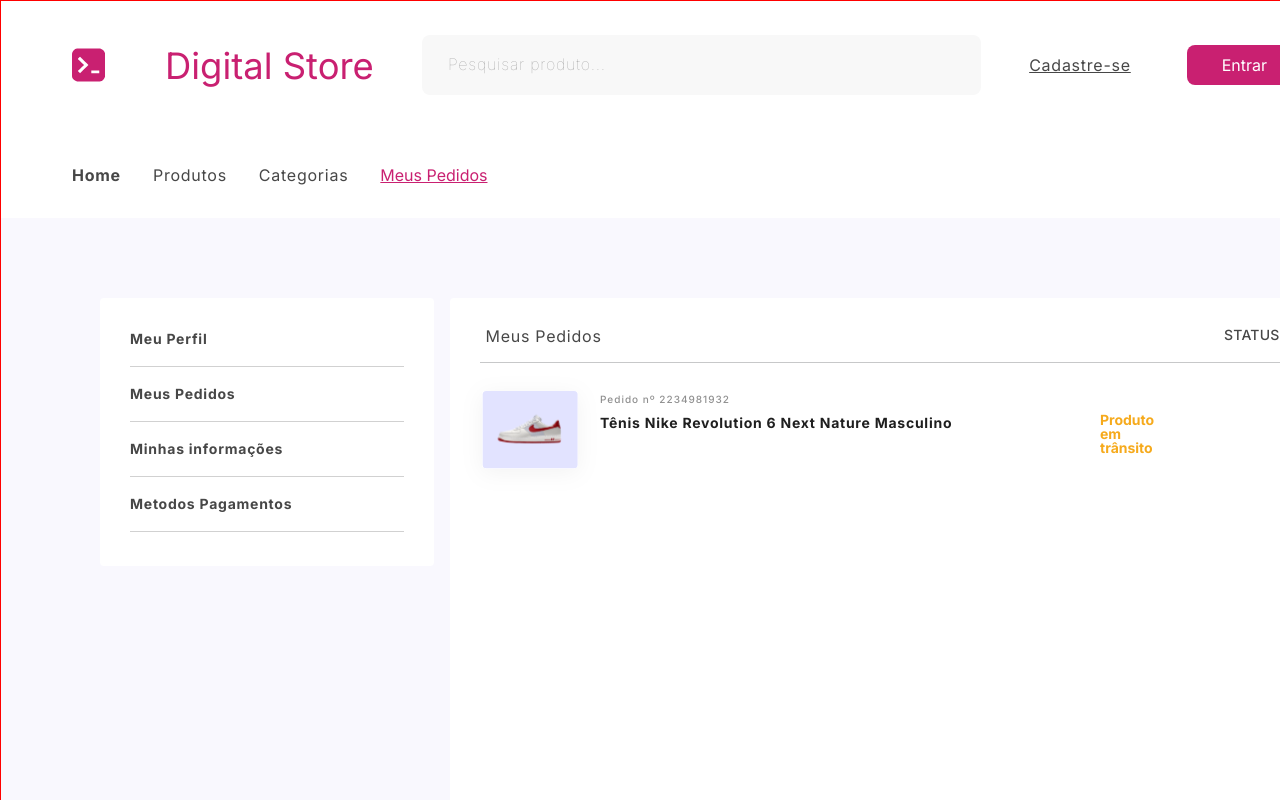
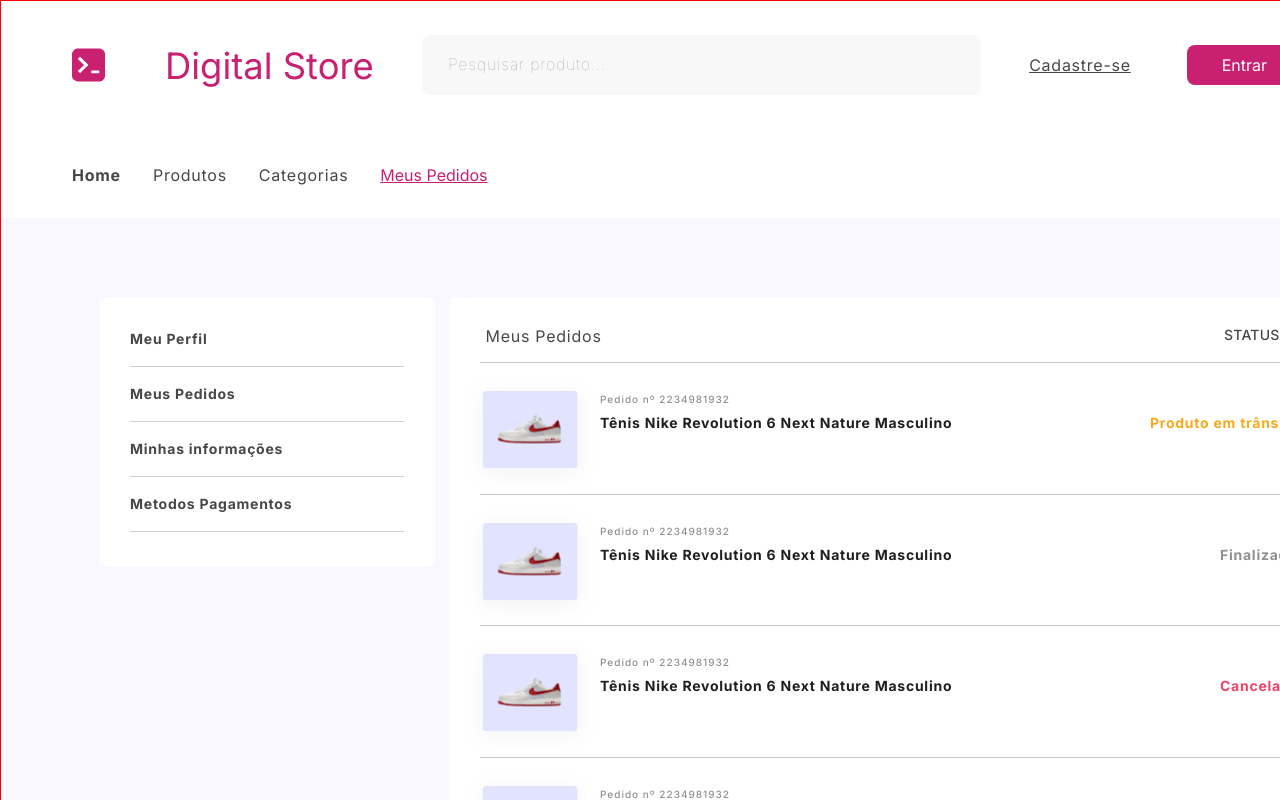
Before and after one commit to SergioFerreiraFilho/Digital-Store, a React (Create React App) app: page /meus-pedidos in a window 1280 px wide. Shown: the top 800 px of the page. Built offline with nearby package versions, Linux system fonts and the light colour scheme.

Commit message:
Adicionando mais status de pedidos nos pedidos selecionados

```diff
--- a/src/components/MeusPedidosSelecionados/index.js
+++ b/src/components/MeusPedidosSelecionados/index.js
@@ -1,5 +1,4 @@
-// import quadrado from "../../assets/MeusPedidosSelecionados/quadrado.svg";
-// import tenispequeno from "../../assets/MeusPedidosSelecionados/tenispequeno.svg";
+
 import imagemtenis from "../../assets/PedidosSelecionados/tenisquadrado.svg";
 
 import "./style.css"
@@ -24,6 +23,42 @@
                 </div>
 
             </div>
+            <hr className="linha" />
+            <div className="coluna-geral">
+                <img className="imagem-tenis" src={imagemtenis} />
+
+                <div className="coluna-pedido">
+                    <p className="numero-pedido">Pedido nº 2234981932</p>
+                    <p className="descricao-produto">Tênis Nike Revolution 6 Next Nature Masculino</p>
+                    <p className="status-finalizado">Finalizado</p>
+                </div>
+
+            </div>
+
+            <hr className="linha" />
+            <div className="coluna-geral">
+                <img className="imagem-tenis" src={imagemtenis} />
+
+                <div className="coluna-pedido">
+                    <p className="numero-pedido">Pedido nº 2234981932</p>
+                    <p className="descricao-produto">Tênis Nike Revolution 6 Next Nature Masculino</p>
+                    <p className="status-cancelado">Cancelado</p>
+                </div>
+
+            </div>
+
+            <hr className="linha" />
+            <div className="coluna-geral">
+                <img className="imagem-tenis" src={imagemtenis} />
+
+                <div className="coluna-pedido">
+                    <p className="numero-pedido">Pedido nº 2234981932</p>
+                    <p className="descricao-produto">Tênis Nike Revolution 6 Next Nature Masculino</p>
+                    <p className="status-finalizado">Finalizado</p>
+                </div>
+
+            </div>
+
         </div>
     )
 }
--- a/src/components/MeusPedidosSelecionados/style.css
+++ b/src/components/MeusPedidosSelecionados/style.css
@@ -6,7 +6,7 @@
     /* gap: 20px;     */
     /* position: absolute; */
     width: 890px;
-    height: 572px;
+    height: 580px;
     margin-left: 449px;
     margin-top: 80px;
     background: #FFFFFF;
@@ -20,10 +20,9 @@
     font-size: 14px;
     letter-spacing: 0.75px;
     color: #474747;
-    /* margin-right: 956px; */
     padding-top: 30px;
     padding-left: 30px;
-    padding-bottom: 0px;
+    /* padding-bottom: 10px; */
 }
 
 .status {
@@ -34,12 +33,13 @@
     letter-spacing: 0.25px;
     color: #474747;
     padding-left: 774px;
+    padding-bottom: 10px;
 }
 
 .linha {
     width: 830px;
     height: 0px;
-    margin-top: 20px;
+    margin-top: 10px;
     margin-left: 30px;
     margin-bottom: 0px;
 }
@@ -102,14 +102,43 @@
 .status-produto {
     width: 150px;
     height: 20px;
-    padding-left: 500px;
+    padding-left: 550px;
     padding-right: 30px;
     top: 0px;
     font-family: 'Inter';
     font-style: normal;
     font-weight: 700;
     font-size: 14px;
-    /* line-height: 20px;
-    letter-spacing: 0.75px; */
+    line-height: 20px;
+    letter-spacing: 0.75px;
     color: #F6AA1C;
+    white-space: nowrap;
 }
+
+.status-finalizado{
+    width: 77px;
+    height: 20px;
+    padding-left: 620px;
+    top: 0px;
+    font-family: 'Inter';
+    font-style: normal;
+    font-weight: 700;
+    font-size: 14px;
+    line-height: 20px;
+    letter-spacing: 0.75px;
+    color: #8F8F8F;
+}
+
+.status-cancelado {
+    width: 80px;
+    height: 20px;
+    padding-left: 620px;
+    top: 0px;
+    font-family: 'Inter';
+    font-style: normal;
+    font-weight: 700;
+    font-size: 14px;
+    line-height: 20px;
+    letter-spacing: 0.75px;
+    color: #EE4266;
+}
```
